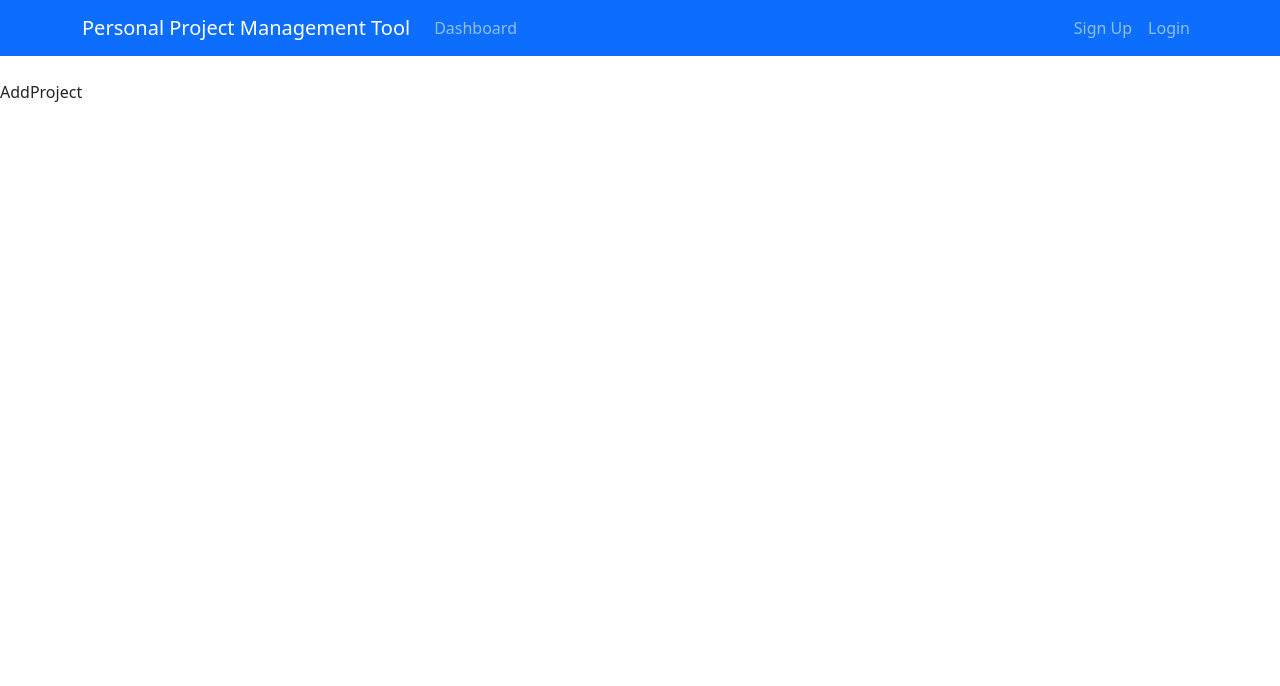
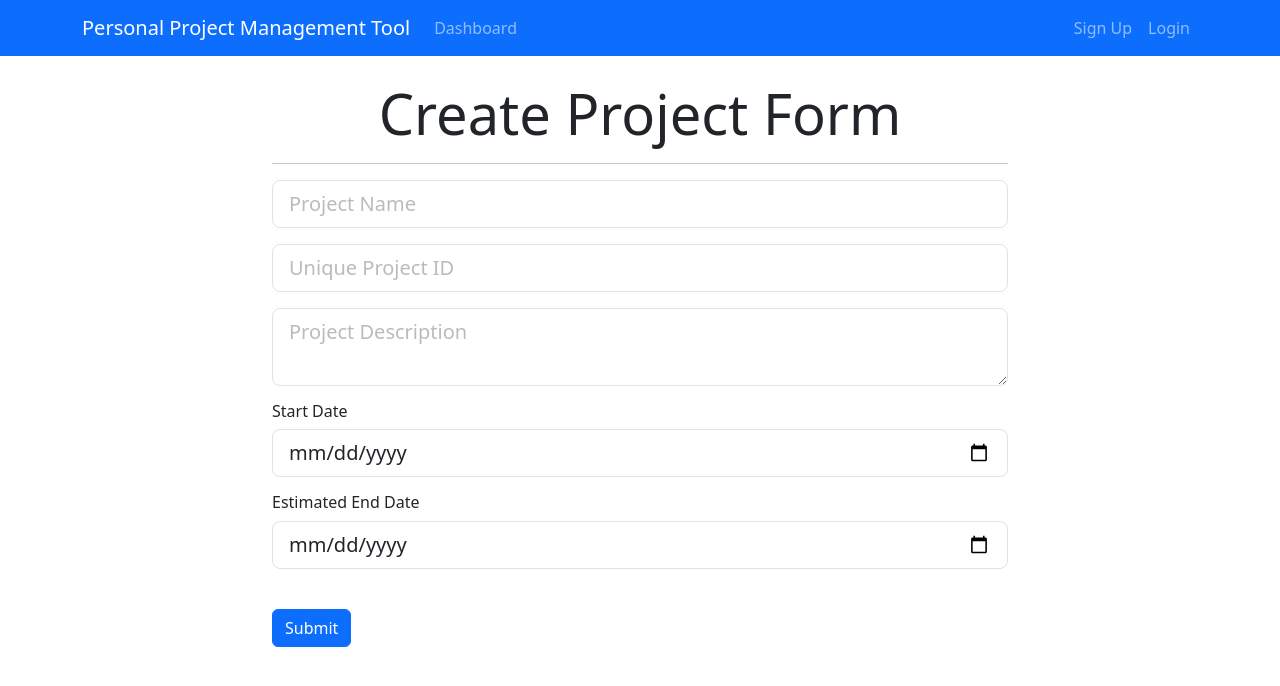
Before and after one commit to GW0602Teaching/Task-Management-Platform-UI, a React (Create React App) app: page /addProject in a window 1280 px wide. Shown: the top 686 px of the page. Built offline with nearby package versions, Linux system fonts and the light colour scheme.

Commit message:
Add Project Component

```diff
--- a/src/components/Project/AddProject.js
+++ b/src/components/Project/AddProject.js
@@ -1,8 +1,118 @@
 import React, { Component } from 'react';
 
 class AddProject extends Component {
+  state = {
+    projectName: '',
+    projectId: '',
+    description: '',
+    startDate: '',
+    endDate: '',
+  };
+
+  onChange = (e) => {
+    this.setState({ [e.target.name]: e.target.value });
+  };
+
+  onSubmit = (e) => {
+    e.preventDefault();
+    const {
+      projectName,
+      projectId,
+      description,
+      startDate,
+      endDate,
+    } = this.state;
+
+    const reqObj = {
+      projectName,
+      projectId,
+      description,
+      startDate,
+      endDate,
+    };
+
+    console.log(reqObj);
+  };
+
   render() {
-    return <div>AddProject</div>;
+    const {
+      projectName,
+      projectId,
+      description,
+      startDate,
+      endDate,
+    } = this.state;
+
+    return (
+      <div className="register">
+        <div className="container">
+          <div className="row">
+            <div className="col-md-8 m-auto">
+              <h5 className="display-4 text-center">
+                Create Project Form
+              </h5>
+              <hr />
+              <form onSubmit={this.onSubmit}>
+                <div className="mb-3">
+                  <input
+                    type="text"
+                    className="form-control form-control-lg "
+                    placeholder="Project Name"
+                    name="projectName"
+                    value={projectName}
+                    onChange={this.onChange}
+                  />
+                </div>
+                <div className="mb-3">
+                  <input
+                    type="text"
+                    className="form-control form-control-lg"
+                    placeholder="Unique Project ID"
+                    name="projectId"
+                    value={projectId}
+                    onChange={this.onChange}
+                  />
+                </div>
+                <div className="mb-3">
+                  <textarea
+                    className="form-control form-control-lg"
+                    placeholder="Project Description"
+                    name="description"
+                    value={description}
+                    onChange={this.onChange}
+                  ></textarea>
+                </div>
+                <h6>Start Date</h6>
+                <div className="mb-3">
+                  <input
+                    type="date"
+                    className="form-control form-control-lg"
+                    name="startDate"
+                    value={startDate}
+                    onChange={this.onChange}
+                  />
+                </div>
+                <h6>Estimated End Date</h6>
+                <div className="mb-3">
+                  <input
+                    type="date"
+                    className="form-control form-control-lg"
+                    name="endDate"
+                    value={endDate}
+                    onChange={this.onChange}
+                  />
+                </div>
+
+                <input
+                  type="submit"
+                  className="btn btn-primary btn-block mt-4"
+                />
+              </form>
+            </div>
+          </div>
+        </div>
+      </div>
+    );
   }
 }
 
```
